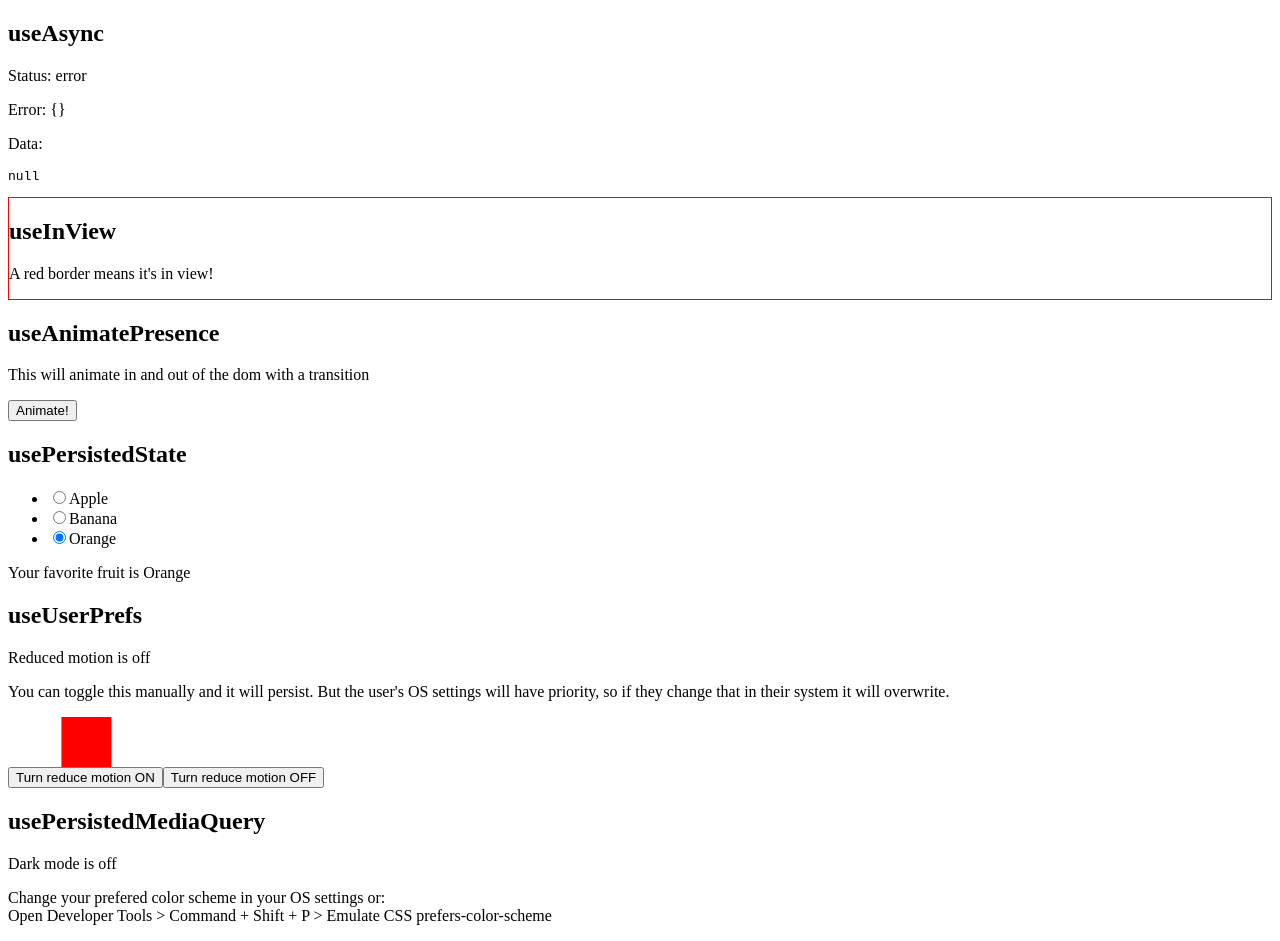
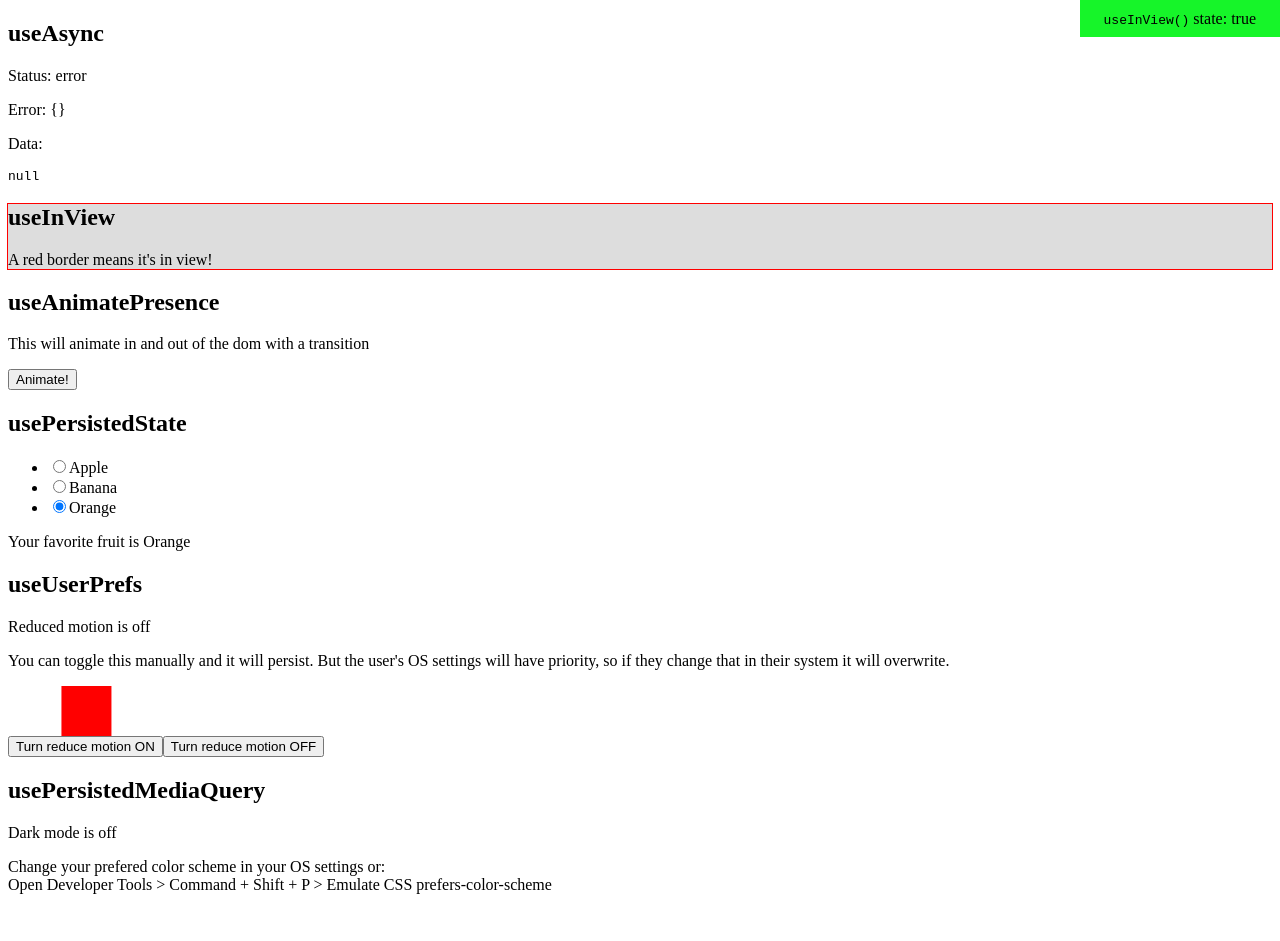
Before and after one commit to wethegit/react-hooks, a React (Vite) app in the folder packages/wethegit-react-hooks/: page / in a window 1280 px wide. After the commit the page ends 910 px from the top, so only its background shows below. Built offline with nearby package versions, Linux system fonts and the light colour scheme; no server answers.

Commit message:
demo: update with inView state tracker snipe

```diff
--- a/packages/wethegit-react-hooks/src/main.jsx
+++ b/packages/wethegit-react-hooks/src/main.jsx
@@ -36,6 +36,11 @@ function App() {
 
   return (
     <>
+      <span
+        className={`inViewTracker ${sectionInView ? "inViewTracker--inView" : ""}`.trim()}
+      >
+        <code>useInView()</code> state: {sectionInView.toString()}
+      </span>
       <section>
         <h2>useAsync</h2>
         <p>Status: {status}</p>
@@ -43,7 +48,10 @@ function App() {
         <p>Data:</p>
         <pre>{JSON.stringify(data, null, 2)}</pre>
       </section>
-      <section ref={setSectionRef} className={sectionInView ? "isInView" : ""}>
+      <section
+        ref={setSectionRef}
+        className={`inViewDemo ${sectionInView ? "isInView" : ""}`.trim()}
+      >
         <h2>useInView</h2>
         <p>A red border means it&apos;s in view!</p>
       </section>
--- a/packages/wethegit-react-hooks/src/styles.css
+++ b/packages/wethegit-react-hooks/src/styles.css
@@ -7,8 +7,26 @@
   opacity: 1;
 }
 
+.inViewDemo {
+  background: #ddd;
+}
+
 .isInView {
-  border: solid 1px red;
+  outline: 1px solid red;
+}
+
+.inViewTracker {
+  background: red;
+  color: white;
+  padding: 0.6rem 1.5rem;
+  position: fixed;
+  right: 0;
+  top: 0;
+}
+
+.inViewTracker--inView {
+  background: #16f529;
+  color: black;
 }
 
 .isDarkMode {
```
